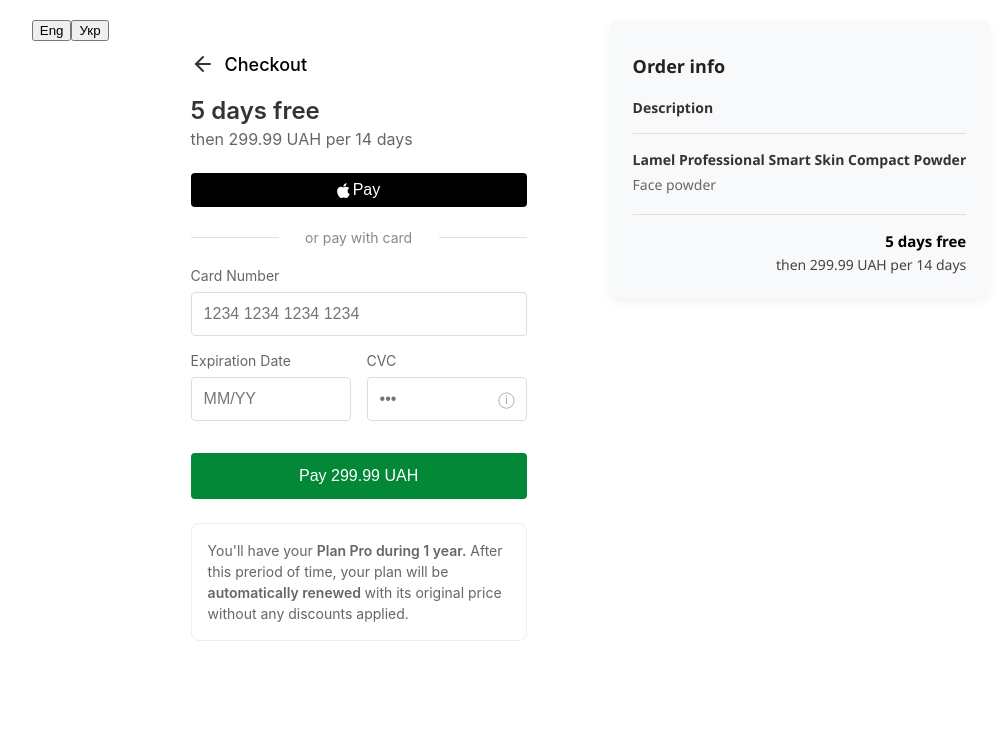
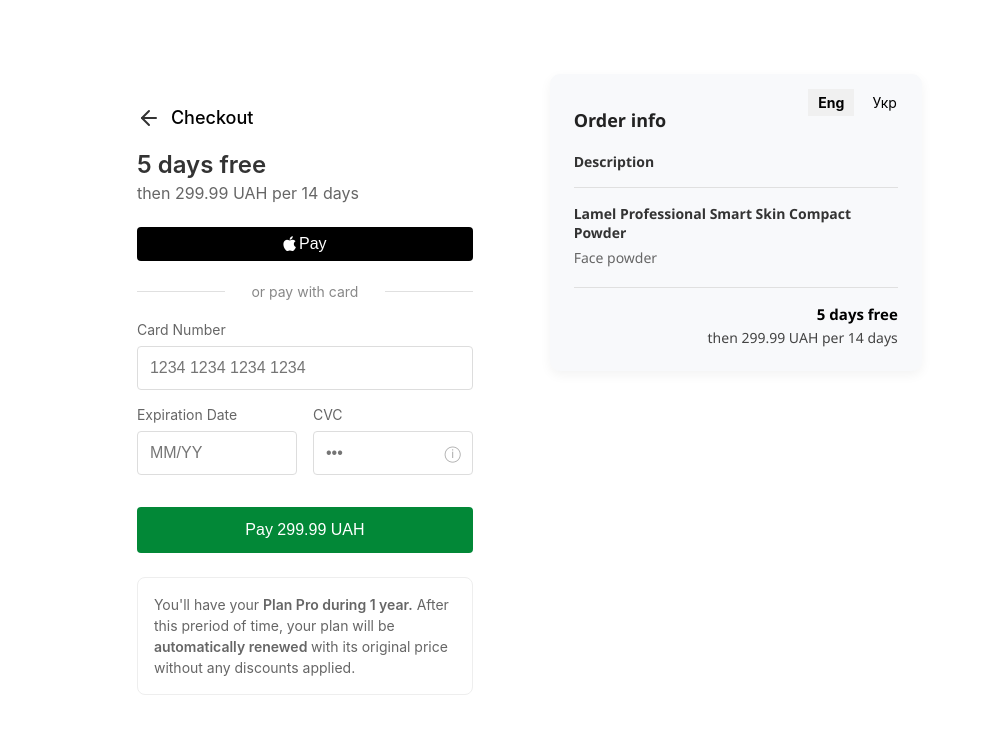
Before and after one commit to sinchuktaras/Payment_page, a React (Create React App) app: page / in a window 1280 px wide. Shown: the top 734 px of the page, without its empty margins (129-1126 px from the left). Built offline with nearby package versions, Linux system fonts and the light colour scheme.

Commit message:
lang-button style try 1

```diff
--- a/src/Components/CheckoutPage.css
+++ b/src/Components/CheckoutPage.css
@@ -8,6 +8,7 @@
     display: flex;
     flex-direction: column;
     align-items: center;
+    position: relative;
   }
 
   .checkout-container {
@@ -16,6 +17,7 @@
     width: 100%;
     justify-content: center;
     align-items: flex-start; /* Додаємо це! Вирівнює блоки по верхньому краю */
+    position: relative;
   }
 
 
@@ -48,11 +50,12 @@
 
     .summary-section {
       padding-top: 0;
+      position: relative;
     }
 
     .language-switcher-container {
       position: absolute;
-      top: 15px;
+
       right: 15px;
       z-index: 10;
     }
--- a/src/Components/PaymentForm.css
+++ b/src/Components/PaymentForm.css
@@ -1,4 +1,16 @@
+body, html {
+  height: 100%;
+  margin: 0;
+}
+
+body {
+  display: flex;
+  justify-content: center; /* Center horizontally */
+  align-items: center;     /* Center vertically */
+}
+
 .payment-container {
+  position: relative;
   max-width: 400px;
   margin: 0 auto;
   padding: 32px;
@@ -227,3 +239,36 @@
 .apple-pay i {
   font-size: 17px;
 }
+
+.language-switcher-container {
+  position: absolute;
+  top: 15px;
+  right: 15px;
+  z-index: 10;
+}
+
+/* Style the language switcher buttons */
+.language-switcher {
+  display: flex;
+  gap: 8px;
+}
+
+.lang-btn {
+  background: none;
+  border: none;
+  padding: 5px 10px;
+  cursor: pointer;
+  font-size: 14px;
+  font-family: -apple-system, BlinkMacSystemFont, 'Segoe UI', Roboto, sans-serif;
+  transition: all 0.2s ease;
+}
+
+.lang-btn:hover {
+  color: #464545;
+}
+
+.lang-btn.active {
+  background-color: #f0f0f0;
+  border-color: #c0c0c0;
+  font-weight: bold;
+}
```
